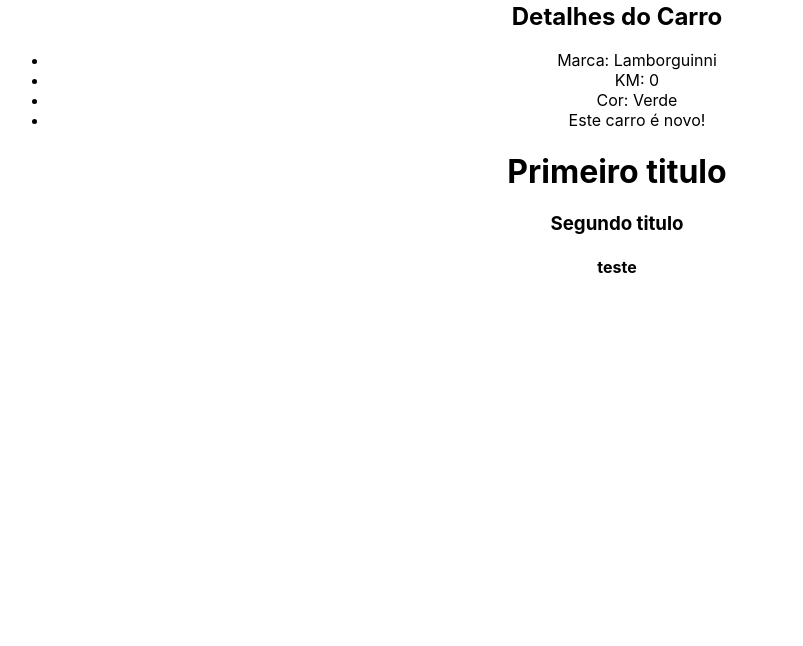
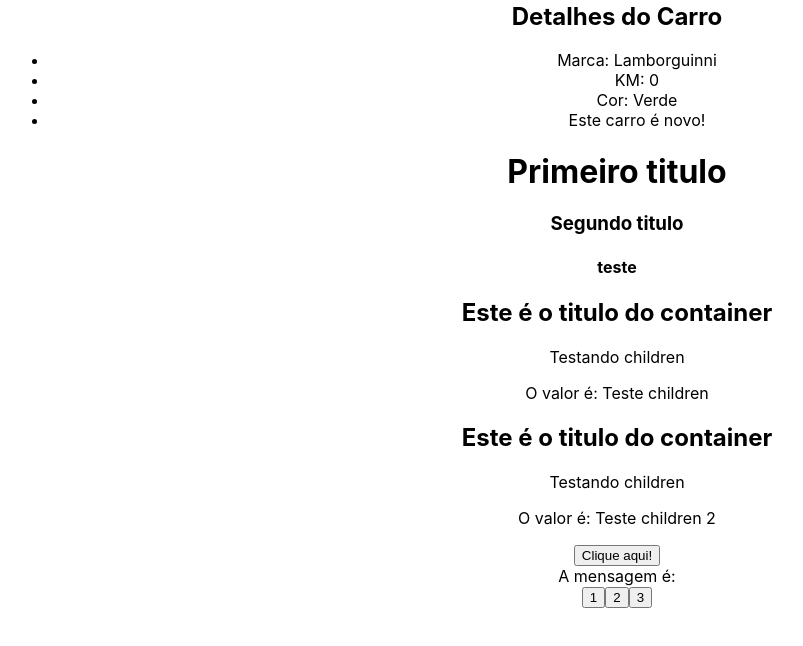
Before and after one commit to leaquis/Estudos-Front-End, a React (Vite) app in the folder Estudos React/Introducao React/React Intermediario/intermediario/: page / in a window 1280 px wide. Shown: the part 2738-3384 px from the top of the page, without its empty margins (23-826 px from the left). Built offline with nearby package versions, Linux system fonts and the light colour scheme.

Commit message:
prop children, função como prop e State lift

```diff
--- a/Estudos React/Introducao React/React Intermediario/intermediario/src/App.jsx
+++ b/Estudos React/Introducao React/React Intermediario/intermediario/src/App.jsx
@@ -8,6 +8,10 @@ import ConditionalRender from "./components/ConditionalRender";
 import ShowUserName from "./components/ShowUserName";
 import CarDetails from "./components/CarDetails";
 import Fragment from "./components/Fragment";
+import Container from "./components/Container";
+import ExecuteFunction from "./components/ExecuteFunction";
+import Message from "./components/Message";
+import ChangeMessageState from "./components/ChangeMessageState";
 
 function App() {
   const [userName] = useState("Roberta");
@@ -17,6 +21,16 @@ function App() {
     { id: 2, brand: "Camaro", color: "Amarela", newCar: false, km: 10000 },
     { id: 3, brand: "Lamborguinni", color: "Verde", newCar: true, km: 0 },
   ];
+
+  function showMessage() {
+    console.log("Evento do componente pai!");
+  }
+
+  const [message, setMessage] = useState("");
+
+  const handleMessage = (msg) => {
+    setMessage(msg);
+  };
 
   return (
     <div className="App">
@@ -46,6 +60,7 @@ function App() {
       {/* Loop em array de objetos */}
       {cars.map((car) => (
         <CarDetails
+          key={car.id}
           brand={car.brand}
           color={car.color}
           km={car.km}
@@ -54,6 +69,18 @@ function App() {
       ))}
       {/* fragment */}
       <Fragment propFragment="teste" />
+      {/* children */}
+      <Container myValue="Teste children">
+        <p>Testando children</p>
+      </Container>
+      <Container myValue="Teste children 2">
+        <p>Testando children</p>
+      </Container>
+      {/* Executar função */}
+      <ExecuteFunction myFunction={showMessage} />
+      {/* State Lift */}
+      <Message msg={message} />
+      <ChangeMessageState handleMessage={handleMessage} />
     </div>
   );
 }
--- /dev/null
+++ b/Estudos React/Introducao React/React Intermediario/intermediario/src/components/ChangeMessageState.jsx
@@ -0,0 +1,15 @@
+import React from "react";
+
+const ChangeMessageState = ({ handleMessage }) => {
+  const messages = ["Oi", "Olá", "Oi, tudo bem?"];
+
+  return (
+    <div>
+      <button onClick={() => handleMessage(messages[0])}>1</button>
+      <button onClick={() => handleMessage(messages[1])}>2</button>
+      <button onClick={() => handleMessage(messages[2])}>3</button>
+    </div>
+  );
+};
+
+export default ChangeMessageState;
--- /dev/null
+++ b/Estudos React/Introducao React/React Intermediario/intermediario/src/components/Container.jsx
@@ -0,0 +1,11 @@
+const Container = ({ children, myValue }) => {
+  return (
+    <div>
+      <h2>Este é o titulo do container</h2>
+      {children}
+      <p>O valor é: {myValue}</p>
+    </div>
+  );
+};
+
+export default Container;
--- /dev/null
+++ b/Estudos React/Introducao React/React Intermediario/intermediario/src/components/ExecuteFunction.jsx
@@ -0,0 +1,9 @@
+const ExecuteFunction = ({ myFunction }) => {
+  return (
+    <div>
+      <button onClick={myFunction}>Clique aqui!</button>
+    </div>
+  );
+};
+
+export default ExecuteFunction;
--- /dev/null
+++ b/Estudos React/Introducao React/React Intermediario/intermediario/src/components/Message.jsx
@@ -0,0 +1,7 @@
+import React from "react";
+
+const Message = ({ msg }) => {
+  return <div>A mensagem é: {msg}</div>;
+};
+
+export default Message;
```
